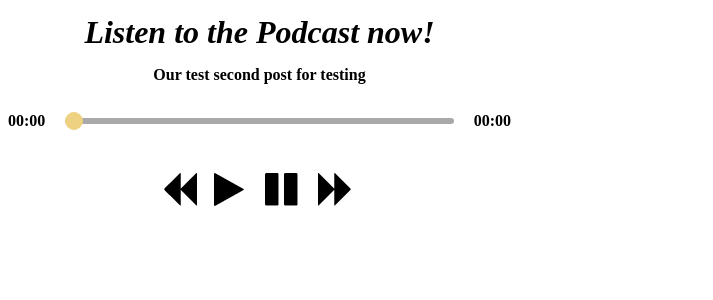
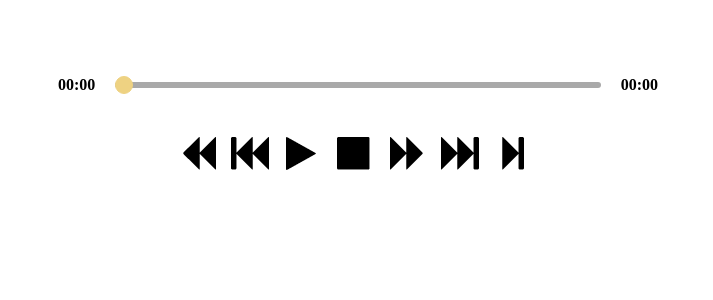
Before and after one commit to Santa0727/react-custom-audio-controller, a React (Create React App) app: page / in a window 1280 px wide. Shown: the top 300 px of the page, without its empty margins (0-713 px from the left). Built offline with nearby package versions, Linux system fonts and the light colour scheme.

Commit message:
feat: single audio player

```diff
--- a/src/App.css
+++ b/src/App.css
@@ -1,42 +1,38 @@
 @keyframes App-logo-spin {
-  from {
+  0% {
     transform: rotate(0deg);
   }
   to {
-    transform: rotate(360deg);
+    transform: rotate(1turn);
   }
 }
-
+#custom-audio-controller-app {
+  display: flex;
+  justify-content: center;
+}
 .custom-audio-controller {
   text-align: center;
-  padding: 20px 0;
-  width: 600px;
-  padding: 50px;
-}
-.custom-multi-audio-controller {
-  text-align: center;
-  padding: 20px 0;
   width: 600px;
   padding: 50px;
 }
 .bar {
+  -webkit-user-select: none;
+  -ms-user-select: none;
   user-select: none;
   width: 100%;
   display: flex;
   align-items: center;
   position: relative;
 }
-
 .bar .bar__time {
   font-size: 16px;
-  font-family: "AcherusGrotesque";
-  color: rgb(0, 0, 0);
-  font-weight: bold;
+  font-family: "Acherus Grotesque";
+  color: #000;
+  font-weight: 700;
   line-height: 3.4;
 }
-
 .bar .bar__progress {
-  flex: 1;
+  flex: 1 1;
   border-radius: 5px;
   margin: 0 20px;
   height: 6px;
@@ -44,16 +40,14 @@
   align-items: center;
   cursor: pointer;
 }
-
 .bar .bar__progress .bar__progress__knob {
   position: relative;
   height: 16px;
   width: 16px;
-  border: 1.5px solid rgb(238, 210, 130);
+  border: 1.5px solid #eed282;
   border-radius: 50%;
-  background-color: rgb(238, 210, 130);
+  background-color: #eed282;
 }
-
 .controls {
   display: flex;
   align-items: center;
@@ -61,26 +55,16 @@
   margin: 10px;
   padding: 10px 30px;
 }
-
 .control-item {
   padding: 1px;
   margin: 4px;
   cursor: pointer;
 }
-
-.custom-audio-label {
-  font-size: 32px;
-  font-family: "Baskerville";
-  color: rgb(0, 0, 0);
-  font-style: italic;
-  line-height: 1.5;
-  text-align: center;
-  margin: 5px 0px;
+figure.wp-block-audio {
+  display: none;
 }
-
-.custom-audio-title {
-  font-size: 16px;
-  font-family: "Baskerville";
-  color: rgb(0, 0, 0);
-  margin: 10px 0px;
+@media (max-width: 480px) {
+  #custom-audio-controller-app .controls {
+    padding: 10px 0;
+  }
 }
--- a/src/custom-audio-controller.jsx
+++ b/src/custom-audio-controller.jsx
@@ -1,4 +1,4 @@
-import React from "react";
+import React, { useEffect, useState } from "react";
 import playPng from "./play.png";
 import pausePng from "./pause.png";
 import nextPlayPng from "./next-player.png";
@@ -7,7 +7,7 @@ import moveLeftPng from "./move-left.png";
 import moveRightPng from "./move-right.png";
 import togglePlayPng from "./toggle-play.png";
 import stopPng from "./stop.png";
-import useAudioPlayer from "./use-audio-player";
+import useAudioPlayer from "./use-single-audio-player";
 
 const controllerWidth = 600;
 
@@ -18,7 +18,7 @@ const formatDuration = (time) => {
   return date.toISOString().substring(14, 19);
 };
 
-const StatusBar = ({ curTime, duration, onTimeUpdate }) => {
+const StatusBar = ({ curTime, duration, onTimeUpdate, audioState }) => {
   const curPercentage = (curTime / duration) * 100;
 
   const calcClickedTime = (e) => {
@@ -32,6 +32,8 @@ const StatusBar = ({ curTime, duration, onTimeUpdate }) => {
     return timePerPixel * clickPositionInBar;
   };
   const handleTimeDrag = (e) => {
+    if (!audioState) return;
+
     onTimeUpdate(calcClickedTime(e));
 
     const updateTimeOnMove = (eMove) => {
@@ -51,7 +53,7 @@ const StatusBar = ({ curTime, duration, onTimeUpdate }) => {
       <div
         className="bar__progress"
         style={{
-          background: `linear-gradient(to right, rgb(204, 159, 82) ${curPercentage}%, black 0)`,
+          background: audioState ? `linear-gradient(to right, rgb(204, 159, 82) ${curPercentage}%, black 0)` : "darkgray",
         }}
         onMouseDown={(e) => handleTimeDrag(e)}
       >
@@ -63,27 +65,70 @@ const StatusBar = ({ curTime, duration, onTimeUpdate }) => {
 };
 
 const CustomAudioController = () => {
+  const [audioState, setAudioState] = useState(false);
   const { curTime, duration, playing, setPlaying, setClickedTime } = useAudioPlayer();
 
   const moveLeft = () => {
+    if (!audioState) {
+      window.alert("Audio is unavailable");
+    } else {
       setClickedTime(Math.max(0.1, curTime - 10));
+    }
   };
   const moveRight = () => {
+    if (!audioState) {
+      window.alert("Audio is unavailable");
+    } else {
       setClickedTime(Math.min(curTime + 10, duration));
+    }
   };
   const playClick = () => {
+    if (!audioState) {
+      window.alert("Audio is unavailable");
+    } else {
       setPlaying(true);
+    }
   };
   const pauseClick = () => {
+    if (!audioState) {
+      window.alert("Audio is unavailable");
+    } else {
       setPlaying(false);
+    }
   };
   const stopClick = () => {
+    if (!audioState) {
+      window.alert("Audio is unavailable");
+    } else {
       setClickedTime(0.1);
       setPlaying(false);
+    }
   };
   const toggleClick = () => {
+    if (!audioState) {
+      window.alert("Audio is unavailable");
+    } else {
       setPlaying(!playing);
+    }
   };
+
+  useEffect(() => {
+    try {
+      const audio = document.getElementById("custom-audio");
+      if (audio && audio !== undefined) {
+        if (audio.duration > 0) audio.pause();
+        audio.onloadeddata = () => {
+          setAudioState(audio.networkState === 1 || audio.networkState === 2);
+        };
+        audio.load();
+        setAudioState(false);
+      } else {
+        setAudioState(false);
+      }
+    } catch (error) {
+      setAudioState(false);
+    }
+  }, []);
 
   return (
     <div className="custom-audio-controller">
@@ -91,7 +136,7 @@ const CustomAudioController = () => {
         <source src={window.custom_audio_link} />
         Your browser does not support the <code>audio</code> element.
       </audio>
-      <StatusBar curTime={curTime} duration={duration} onTimeUpdate={(t) => setClickedTime(t)} />
+      <StatusBar curTime={curTime} duration={duration} onTimeUpdate={(t) => setClickedTime(t)} audioState={audioState} />
       <div className="controls">
         <div className="control-item" onClick={moveLeft.bind(this)}>
           <img src={moveLeftPng} alt="move-left" />
--- a/src/index.js
+++ b/src/index.js
@@ -1,12 +1,12 @@
 import React from "react";
 import ReactDOM from "react-dom";
-import "./index.css";
-import App from "./App";
+import "./App.css";
 import reportWebVitals from "./reportWebVitals";
+import CustomAudioController from "./custom-audio-controller";
 
 ReactDOM.render(
   <React.StrictMode>
-    <App />
+    <CustomAudioController />
   </React.StrictMode>,
   document.getElementById("custom-multi-audio-controller-app")
 );
--- /dev/null
+++ b/src/use-single-audio-player.js
@@ -0,0 +1,41 @@
+import { useState, useEffect } from "react";
+
+function useAudioPlayer() {
+  const [duration, setDuration] = useState();
+  const [curTime, setCurTime] = useState();
+  const [playing, setPlaying] = useState(false);
+  const [clickedTime, setClickedTime] = useState();
+
+  useEffect(() => {
+    const audio = document.getElementById("custom-audio");
+
+    const setAudioData = () => {
+      setDuration(audio.duration);
+      setCurTime(audio.currentTime);
+    };
+    const setAudioTime = () => setCurTime(audio.currentTime);
+
+    audio.addEventListener("loadeddata", setAudioData);
+    audio.addEventListener("timeupdate", setAudioTime);
+
+    playing ? audio.play() : audio.pause();
+    if (clickedTime && clickedTime !== curTime) {
+      audio.currentTime = clickedTime;
+      setClickedTime(null);
+    }
+    return () => {
+      audio.removeEventListener("loadeddata", setAudioData);
+      audio.removeEventListener("timeupdate", setAudioTime);
+    };
+  }, [duration, curTime, playing, clickedTime]);
+
+  return {
+    curTime,
+    duration,
+    playing,
+    setPlaying,
+    setClickedTime,
+  };
+}
+
+export default useAudioPlayer;
```
Lines whose indentation alone changed are shown as unchanged.
